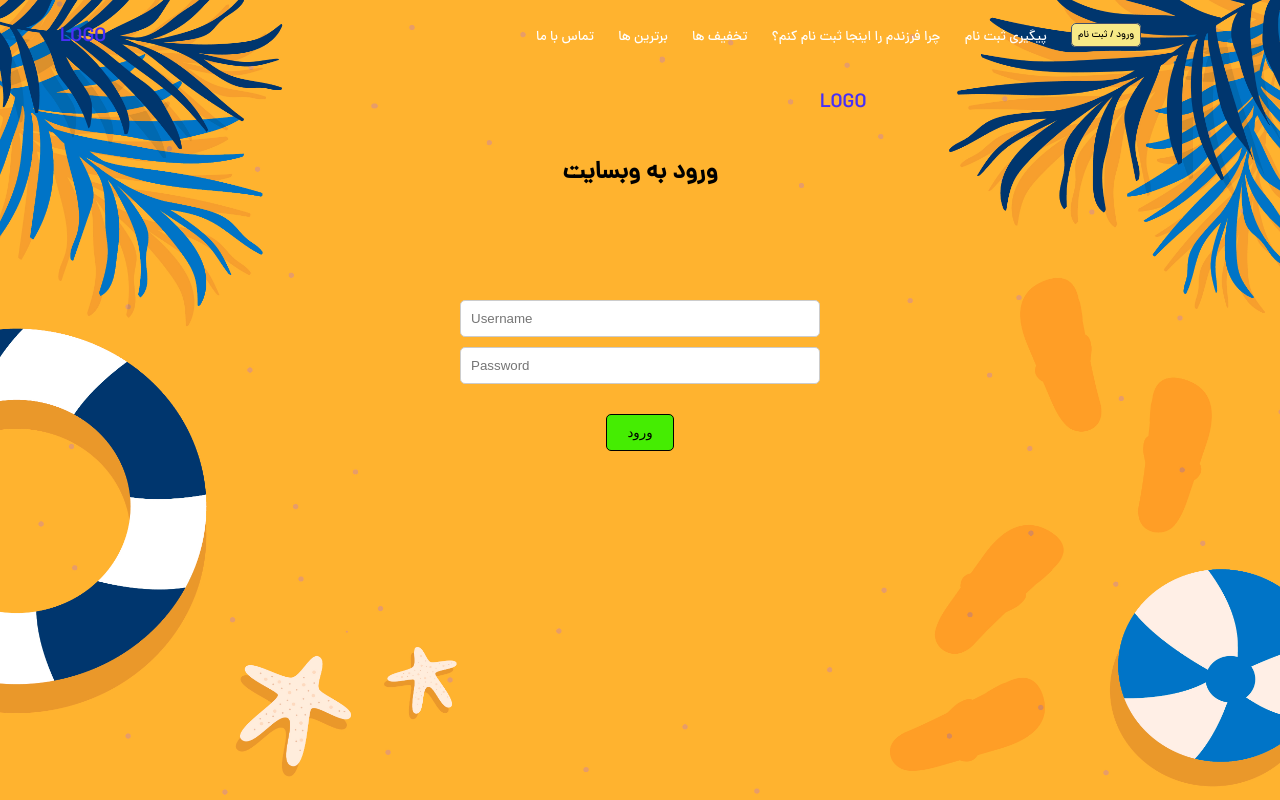
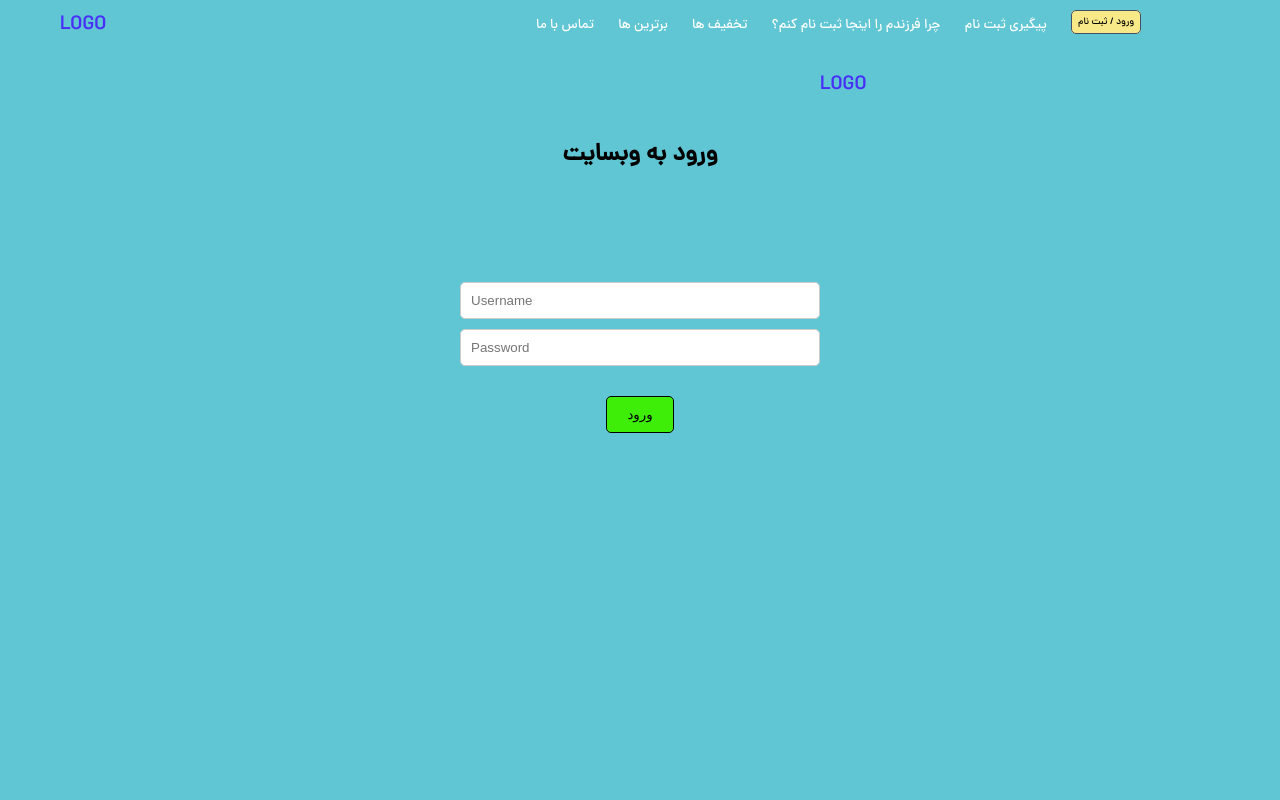
Before and after one commit to mahdi-z-CMD/react-test, a React (Create React App) app: page /Login in a window 1280 px wide. Built offline with nearby package versions, Linux system fonts and the light colour scheme.

Commit message:
fixing background

```diff
--- a/src/style.css
+++ b/src/style.css
@@ -12,9 +12,6 @@
   }
   body{
     background: rgba(79, 192, 208, 0.9);
-    background-image: url("./images/bg.jpg");
-    background-size: 100% 100vh;
-    background-repeat: no-repeat;
 
   }
   li {
@@ -25,10 +22,8 @@
       text-decoration: none;
   }
   *{
-    padding-right: 0%;
-    padding-left: 0%;
-    margin-right: 0%;
-    margin-left: 0%;
+    padding: 0%;
+    margin: 0%;
     box-sizing: border-box;
   }
   .header{
@@ -44,7 +39,9 @@
       background-color: transparent;
       z-index: 2;
   }
-
+  .navbar a{
+    z-index: 3;
+  }
   .hamburger {
       display: none;
   }
@@ -116,7 +113,7 @@
   .categories{
     display: flex;
     justify-content: space-evenly;
-    margin-top: 1%;
+    margin-top: 4%;
     margin-bottom: 5%;
   }
   .categories h1{
@@ -186,24 +183,28 @@
     font-size: 1.2rem;
   }
   .intor{
+    background-image: url("./images/bg.jpg");
+    background-size: 100% 100vh;
+    background-repeat: no-repeat;
     width: 100%;
-    height: 65vh;
-    margin-top: 15%;
+    height: 105vh;
     display: flex;
     flex-direction: column;
     direction: rtl;
     align-items: center;
     position: relative;
-    bottom: 10vh;
+    z-index: 1;
+    top: -7.5vh;
   }
   .bama{
+    margin-top: 20%;
     color: black;
     font-size: 4.5rem;
   }
   .darteh{
     color: rgba(0, 0, 0, 0.8);
     font-size: 3.5rem;
-    margin-top: 1%;
+    margin-top: 0.5%;
   }
   .singinintor{
     z-index: 5;
@@ -219,6 +220,7 @@
     width: 12%;
     padding: 0.5%;
     font-family: 'dana';
+    margin-top: 1.5%;
   }
   .singinintor:hover{
     color: #F7E987;
```
